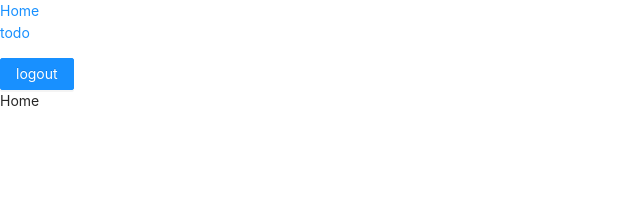
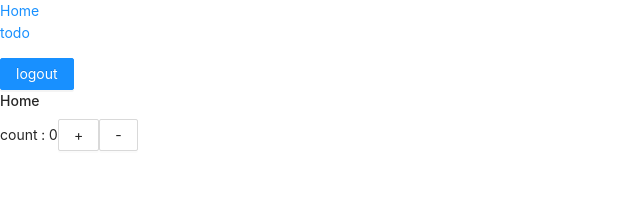
Before and after one commit to Friske2/web-istock-bak, a React (Create React App) app: page / in a window 1280 px wide. Both pictures are taken after typing "Sample", "Sample123" into the empty fields and a click on the button "Submit". Shown: the top 201 px of the page, without its empty margins (0-640 px from the left). Built offline with nearby package versions, Linux system fonts and the light colour scheme.

Commit message:
init redux

```diff
--- a/package.json
+++ b/package.json
@@ -3,6 +3,7 @@
   "version": "0.1.0",
   "private": true,
   "dependencies": {
+    "@reduxjs/toolkit": "^1.7.2",
     "@testing-library/jest-dom": "^5.16.2",
     "@testing-library/react": "^12.1.3",
     "@testing-library/user-event": "^13.5.0",
--- a/src/index.tsx
+++ b/src/index.tsx
@@ -6,11 +6,14 @@
 import App from "./App";
 import reportWebVitals from "./reportWebVitals";
 import { BrowserRouter } from "react-router-dom";
-
+import { Provider } from "react-redux";
+import store from "./reducers/store";
 ReactDOM.render(
   <React.StrictMode>
     <BrowserRouter>
-      <App />
+      <Provider store={store}>
+        <App />
+      </Provider>
     </BrowserRouter>
   </React.StrictMode>,
   document.getElementById("root")
--- /dev/null
+++ b/src/reducers/CouterSlice.ts
@@ -0,0 +1,28 @@
+import { createSlice } from '@reduxjs/toolkit'
+
+export const counterSlice = createSlice({
+  name: 'counter',
+  initialState: {
+    value: 0,
+  },
+  reducers: {
+    increment: (state) => {
+      // Redux Toolkit allows us to write "mutating" logic in reducers. It
+      // doesn't actually mutate the state because it uses the Immer library,
+      // which detects changes to a "draft state" and produces a brand new
+      // immutable state based off those changes
+      state.value += 1
+    },
+    decrement: (state) => {
+      state.value -= 1
+    },
+    incrementByAmount: (state, action) => {
+      state.value += action.payload
+    },
+  },
+})
+
+// Action creators are generated for each case reducer function
+export const { increment, decrement, incrementByAmount } = counterSlice.actions
+
+export default counterSlice.reducer
--- /dev/null
+++ b/src/reducers/store.ts
@@ -0,0 +1,9 @@
+import { configureStore } from '@reduxjs/toolkit'
+import counterSlice  from './CouterSlice'
+const store = configureStore({
+  reducer: {
+    counter: counterSlice
+  }
+})
+
+export default store
--- a/src/views/Home.tsx
+++ b/src/views/Home.tsx
@@ -1,5 +1,23 @@
+import { useSelector, useDispatch } from "react-redux";
+import { increment, decrement } from "../reducers/CouterSlice";
+import { Button } from "antd";
+interface StateCounter {
+  counter: {
+    value: number;
+  };
+}
 function Home() {
-  return <div>Home</div>;
+  const count = useSelector((state: StateCounter) => state.counter.value);
+  const dispatch = useDispatch();
+
+  return (
+    <div>
+      <h1>Home</h1>
+      count : {count}
+      <Button onClick={() => dispatch(increment())}>+</Button>
+      <Button onClick={() => dispatch(decrement())}>-</Button>
+    </div>
+  );
 }
 
 export default Home;
```
